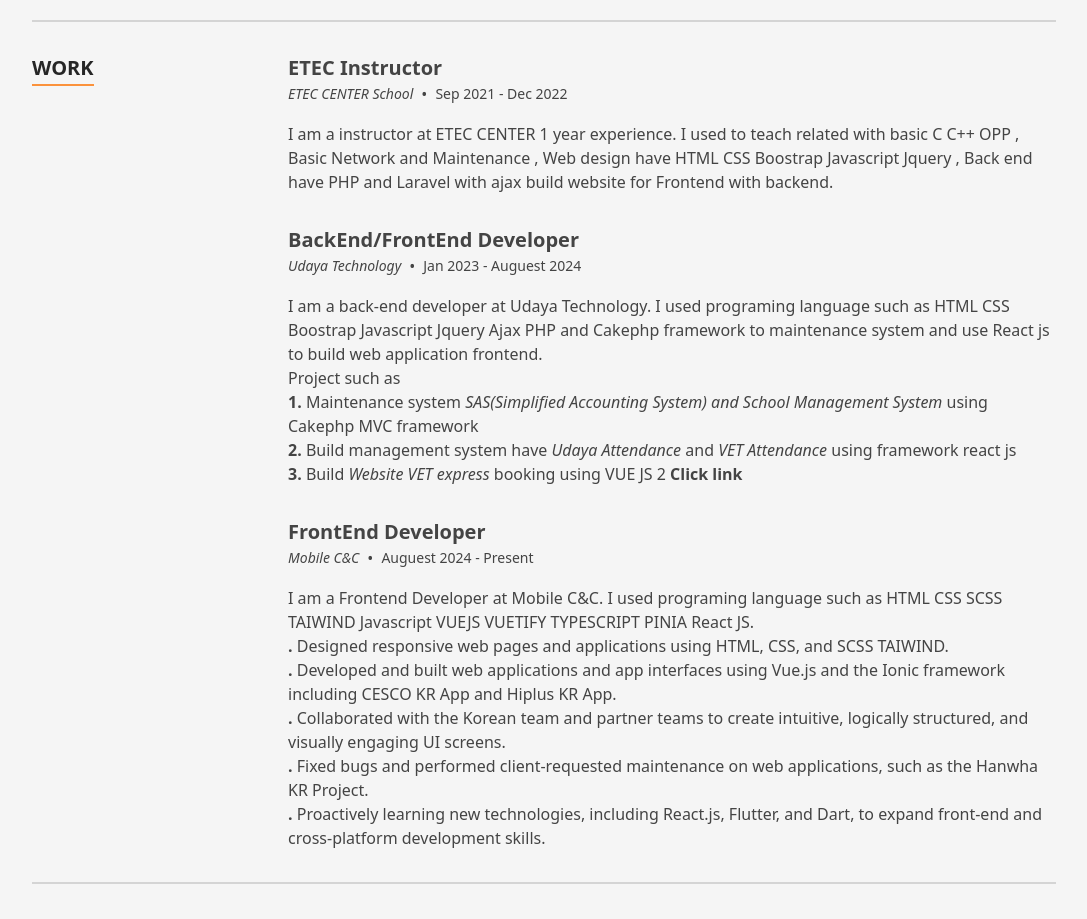
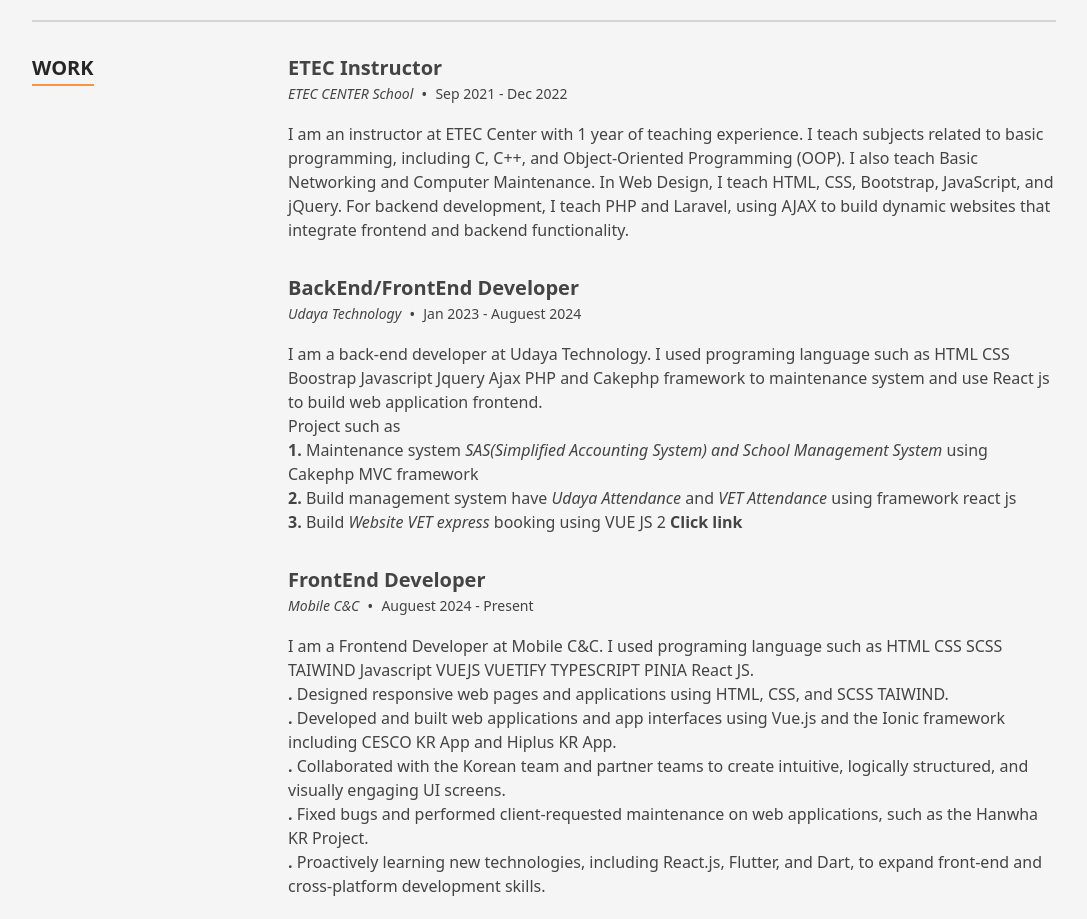
Before and after one commit to lormengsong/lormengsong, a Next.js app: page / in a window 1280 px wide. Shown: the part 2080-2999 px from the top of the page, without its empty margins (96-1183 px from the left). Built offline with nearby package versions, Linux system fonts and the light colour scheme.

Commit message:
Revise ETEC instructor experience description
Updated instructor description to improve clarity and detail.

```diff
--- a/src/data/data.tsx
+++ b/src/data/data.tsx
@@ -383,8 +383,8 @@
     title: 'ETEC Instructor',
     content: (
       <p>
-        I am a instructor at ETEC CENTER 1 year experience. I used to teach related with basic C C++ OPP , Basic Network  and Maintenance , Web design have HTML CSS Boostrap Javascript Jquery ,
-        Back end have PHP and Laravel with ajax build website for Frontend with backend.
+        I am an instructor at ETEC Center with 1 year of teaching experience. I teach subjects related to basic programming, including C, C++, and Object-Oriented Programming (OOP). I also teach Basic Networking and Computer Maintenance.
+        In Web Design, I teach HTML, CSS, Bootstrap, JavaScript, and jQuery. For backend development, I teach PHP and Laravel, using AJAX to build dynamic websites that integrate frontend and backend functionality.
       </p>
     ),
   },
```
